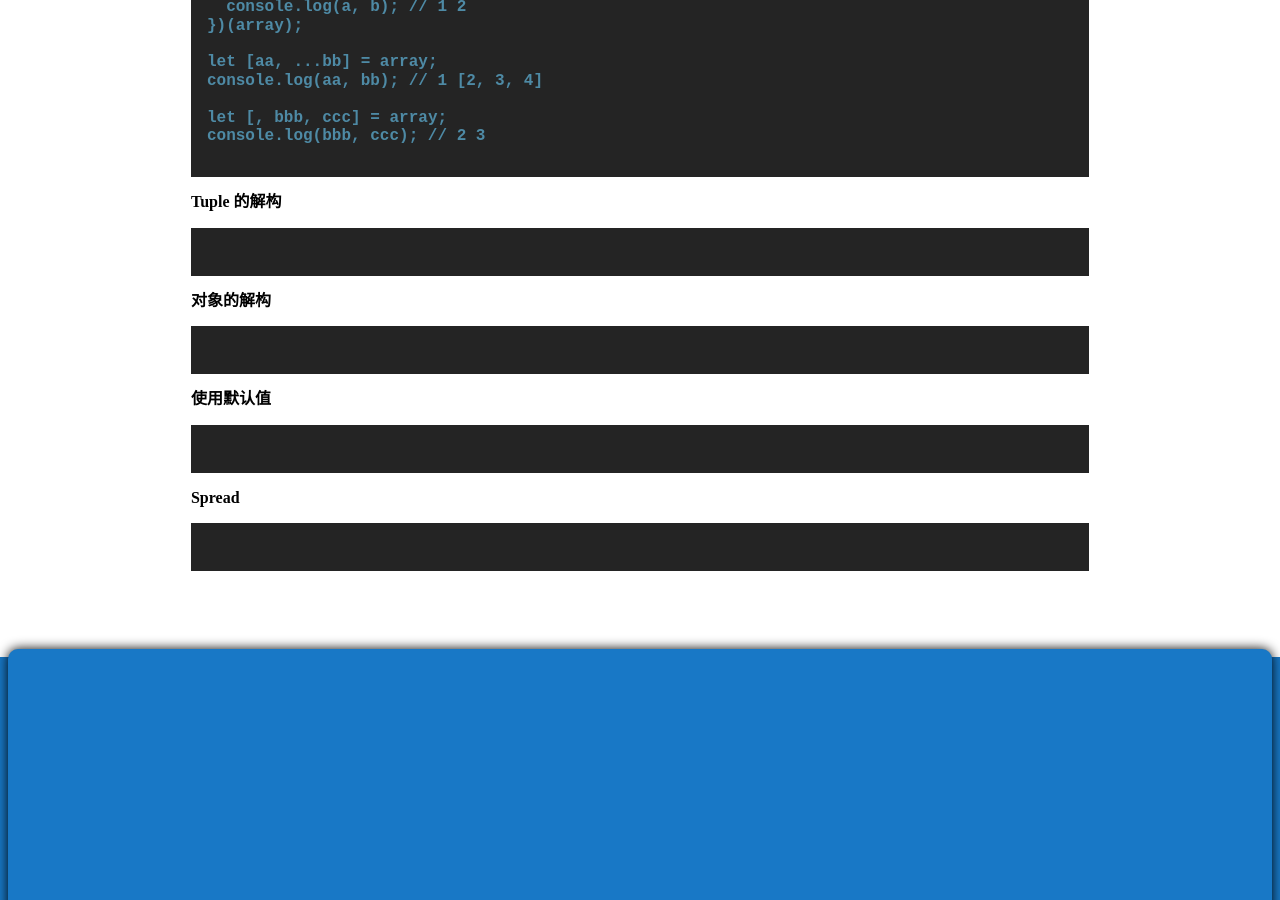
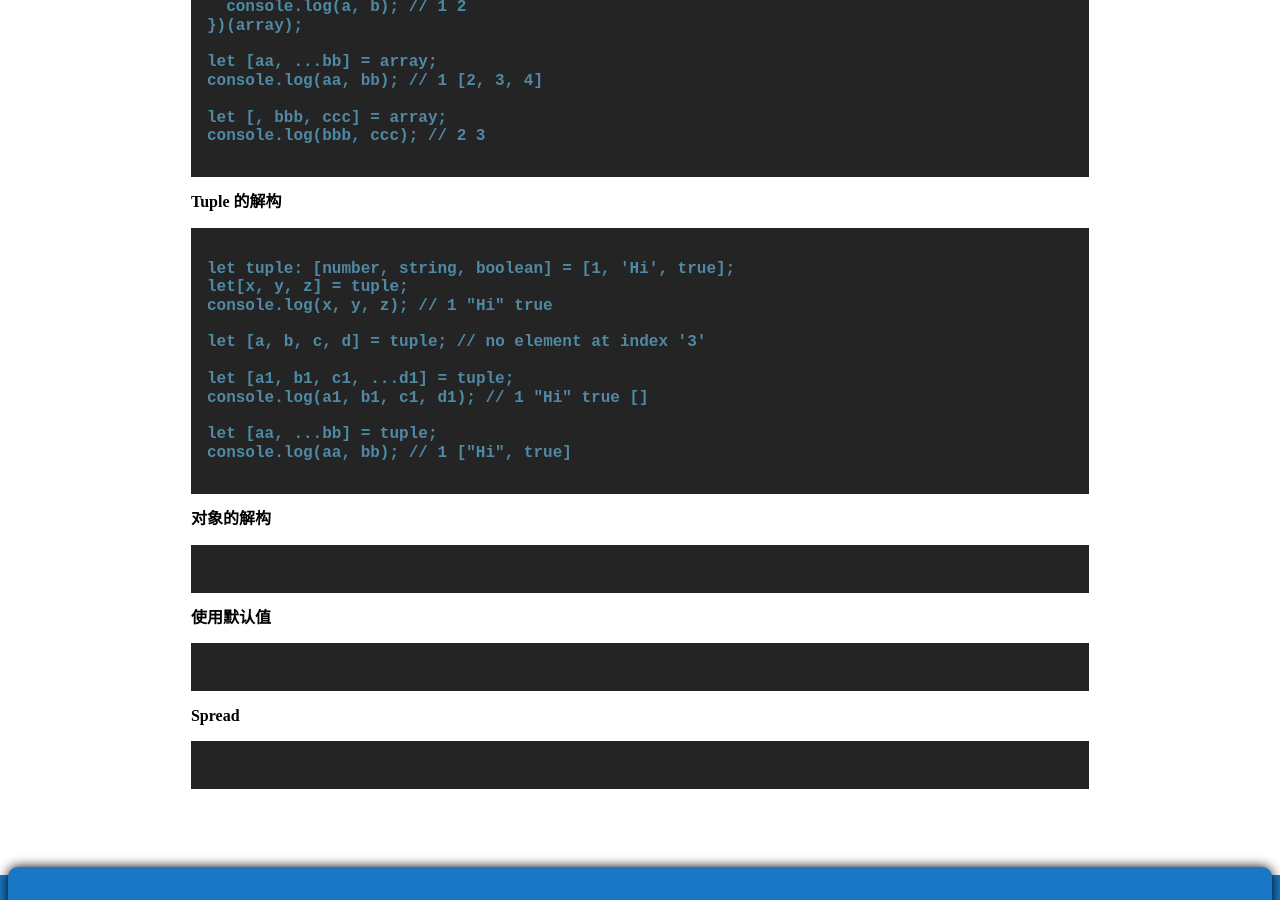
Before and after one commit to codelab2006/codelab2006.github.io, a Jekyll site: the page built from collections/_tutorials/typescript/chapters/variable_declarations.md, in a window 1280 px wide and 900 px high, scrolled down 1051 px. Built offline with Jekyll 4.4.1, drawn with Linux system fonts in a browser that asks for light colours.

Commit message:
Update ...

````diff
--- a/collections/_tutorials/typescript/chapters/variable_declarations.md
+++ b/collections/_tutorials/typescript/chapters/variable_declarations.md
@@ -56,6 +56,17 @@ console.log(bbb, ccc); // 2 3
 #### Tuple 的解构
 
 ```typescript
+let tuple: [number, string, boolean] = [1, 'Hi', true];
+let[x, y, z] = tuple;
+console.log(x, y, z); // 1 "Hi" true
+
+let [a, b, c, d] = tuple; // no element at index '3'
+
+let [a1, b1, c1, ...d1] = tuple;
+console.log(a1, b1, c1, d1); // 1 "Hi" true []
+
+let [aa, ...bb] = tuple;
+console.log(aa, bb); // 1 ["Hi", true]
 ```
 
 #### 对象的解构
````
